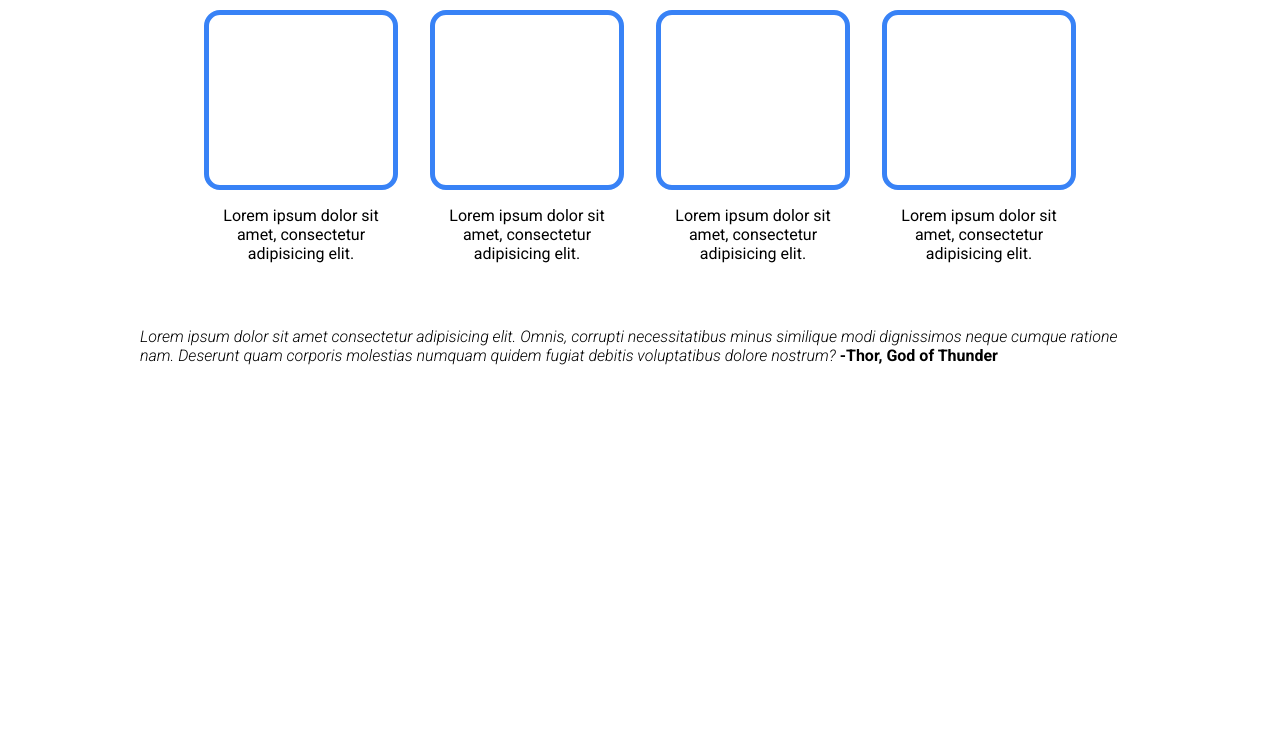
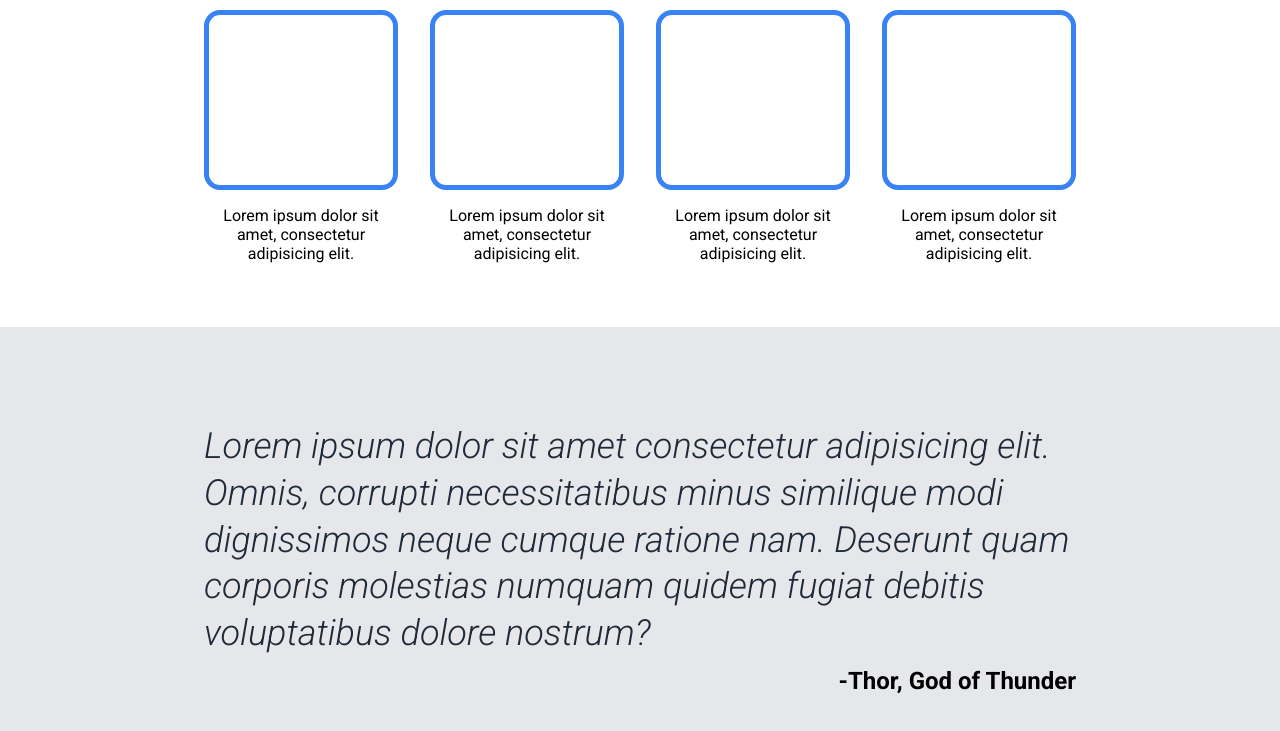
Before and after one commit to FriFeb/odin-landing-page, a plain HTML site: page index.html in a window 1280 px wide. Shown: the part 597-1328 px from the top of the page. Before the commit the page ends 962 px from the top, so only its background shows below. Drawn offline with Linux system fonts and the light colour scheme.

Commit message:
style: stylize quote section

```diff
--- a/style.css
+++ b/style.css
@@ -130,3 +130,26 @@ ul {
   border-radius: 16px;
   margin-bottom: 1rem;
 }
+
+/* QUOTE */
+
+.quote-section {
+  background-color: #e5e7eb;
+}
+
+.quote-section .container {
+  display: flex;
+  flex-direction: column;
+  padding: 6rem 4rem;
+}
+
+.quote-section .container em {
+  color: #1f2937;
+  font: italic 100 36px/1.3 Roboto;
+}
+
+.quote-section .container strong {
+    font-size: 24px;
+    padding-top: 10px;
+    align-self: flex-end;
+}
```
